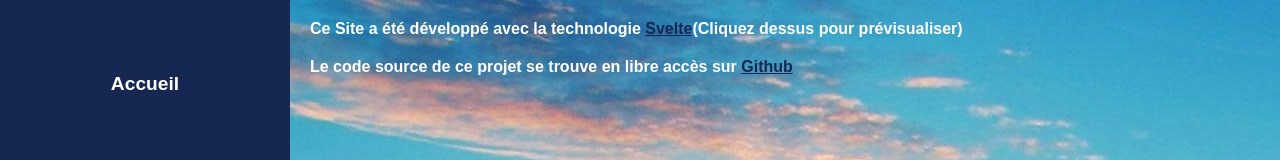
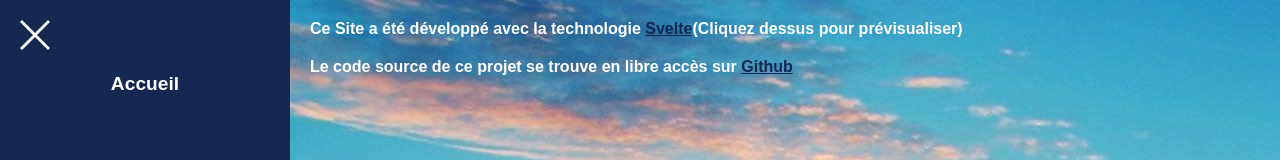
Before and after one commit to Sinistouille/nuitdelinfo, a SvelteKit app: page /credits in a window 1280 px wide. Both pictures are taken after a click on the button 45 px from the left and 45 px from the top of the page. Shown: the top 160 px of the page. Built offline with nearby package versions, Linux system fonts and the light colour scheme.

Commit message:
close button

```diff
--- a/src/lib/components/menu.svelte
+++ b/src/lib/components/menu.svelte
@@ -1,3 +1,4 @@
+
 <nav class="sidebar">
     <ul>
         <li id="1" onmouseup={() => roulette()} onmouseenter={() => moveLink(1)}><a>Accueil</a></li>
@@ -54,7 +55,6 @@
 <script>
     import { gsap} from 'gsap';
     import {goto} from "$app/navigation";
-
 
     function roulette(){
 
--- a/src/routes/+layout.svelte
+++ b/src/routes/+layout.svelte
@@ -1,33 +1,49 @@
 <script>
     let { children } = $props();
     let showMenu = $state(false);
-    import background from "$lib/assets/parallax wall.jpg"
+    import cross from "$lib/assets/cross.svg";
+    import background from "$lib/assets/parallax wall.jpg";
 
     // Vous pouvez ajouter des données dynamiques ici si nécessaire.
-    import Menu from '$lib/components/menu.svelte';
-    import Footer from '$lib/components/footer.svelte';
-    import CookieCauchemar from '$lib/components/cookie_cauchemar.svelte'
+    import Menu from "$lib/components/menu.svelte";
+    import Footer from "$lib/components/footer.svelte";
+    import CookieCauchemar from "$lib/components/cookie_cauchemar.svelte";
 </script>
 
 <CookieCauchemar />
 <div class="container">
     {#if showMenu}
+        <div class="close-button" onclick={() => showMenu = !showMenu}><img src={cross} alt="fermer le menu" /></div>
         <Menu></Menu>
     {:else}
-        <button class="hamburger-button" onclick={() => showMenu = !showMenu}>
+        <button class="hamburger-button" onclick={() => (showMenu = !showMenu)}>
             <span class="line"></span>
             <span class="line"></span>
             <span class="line"></span>
         </button>
     {/if}
-    <div class="content"  style='background-image: url({background});'>
+    <div class="content" style="background-image: url({background});">
         <main>
             {@render children()}
         </main>
         <Footer></Footer>
     </div>
 </div>
+
 <style>
+    .close-button {
+        position: absolute;
+        top: 20px;
+        left: 20px;
+        width: 30px;
+        height: 30px;
+        cursor: pointer;
+        z-index: 15;
+    }
+    .close-button img {
+        width: 100%;
+        height: auto;
+    }
 
     /* Bouton hamburger */
     .hamburger-button {
@@ -52,7 +68,9 @@
         height: 5px;
         background-color: #ffffff;
         border-radius: 2px;
-        transition: transform 0.3s ease, opacity 0.3s ease;
+        transition:
+            transform 0.3s ease,
+            opacity 0.3s ease;
     }
 
     .container {
```
Also changed, not shown: src/lib/assets/cross.svg (added).
